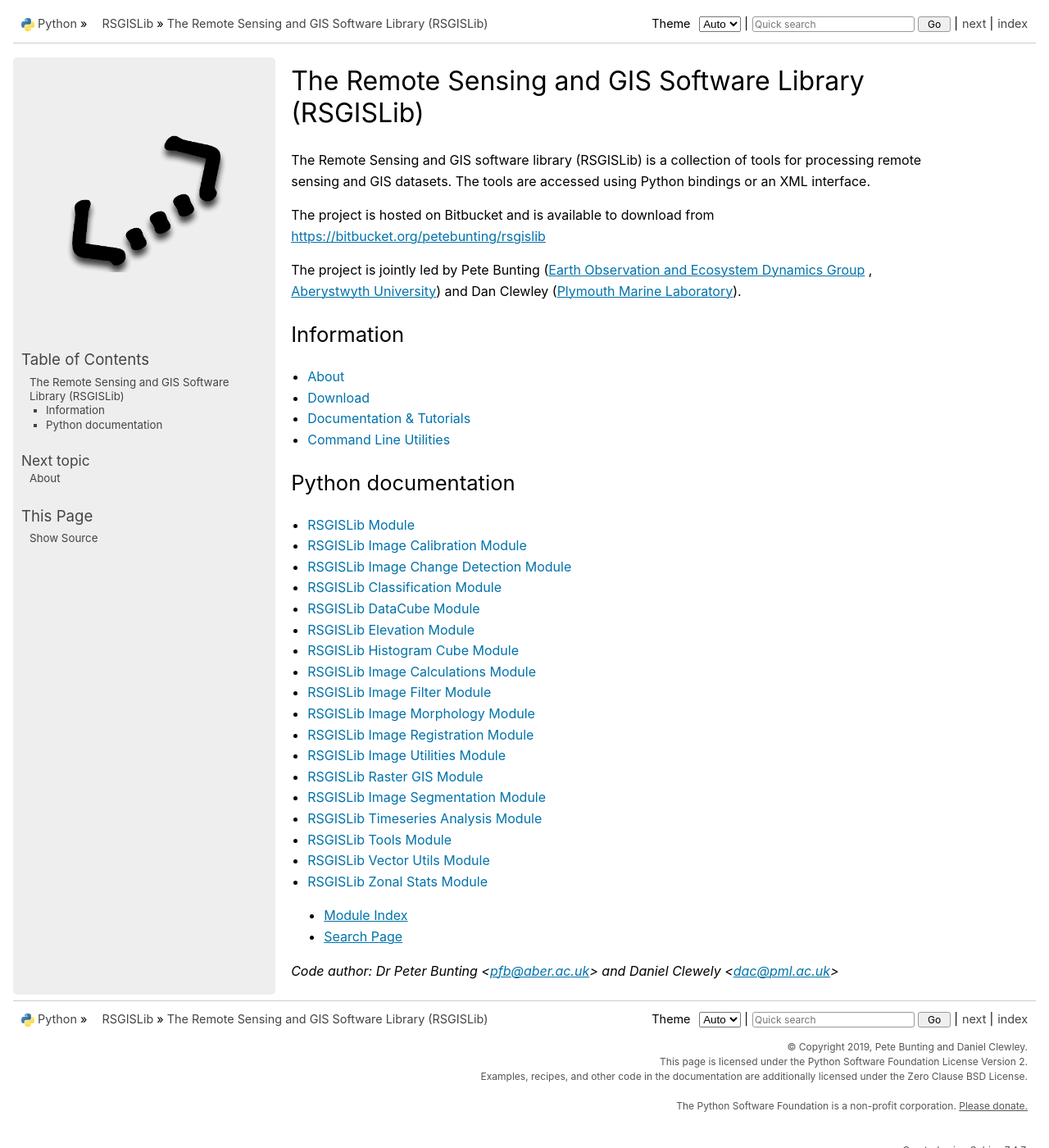
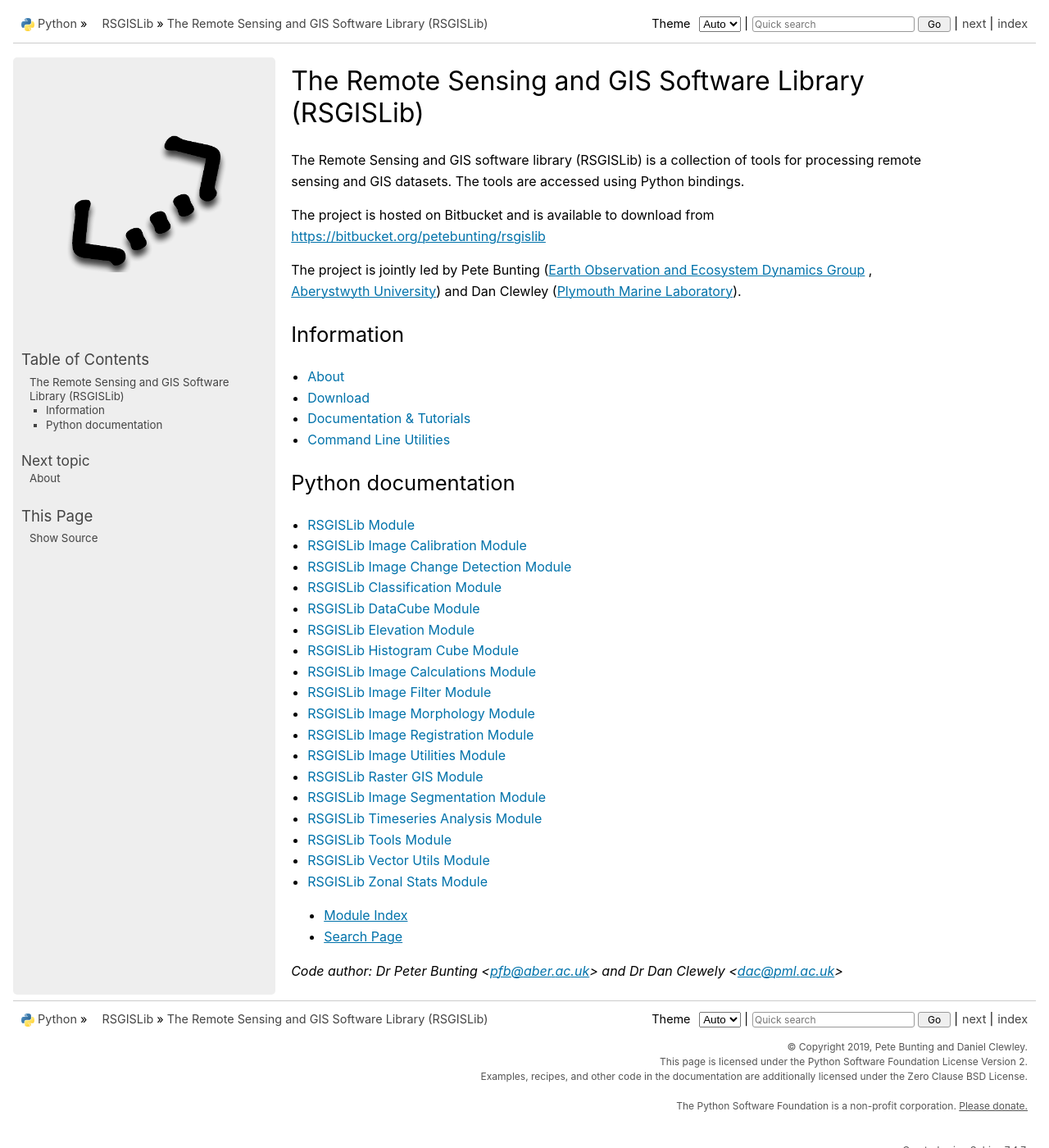
Before and after one commit to remotesensinginfo/rsgislib, a Sphinx documentation site: the page built from doc/python/source/index.rst, in a window 1280 px wide and 1400 px high. Shown: the whole window at 82% size. Built offline with Sphinx 7.4.7, drawn with Linux system fonts in a browser that asks for light colours; formulas are drawn with MathJax 3.

Commit message:
Updated my title on documentation. Also removed reference to XML interface.

```diff
--- a/doc/python/source/index.rst
+++ b/doc/python/source/index.rst
@@ -7,7 +7,7 @@
 
 The Remote Sensing and GIS Software Library (RSGISLib)
 ========================================================
-The Remote Sensing and GIS software library (RSGISLib) is a collection of tools for processing remote sensing and GIS datasets. The tools are accessed using Python bindings or an XML interface.
+The Remote Sensing and GIS software library (RSGISLib) is a collection of tools for processing remote sensing and GIS datasets. The tools are accessed using Python bindings.
 
 The project is hosted on Bitbucket and is available to download from https://bitbucket.org/petebunting/rsgislib
 
@@ -57,4 +57,4 @@
 * :ref:`modindex`
 * :ref:`search`
 
-.. codeauthor:: Dr Peter Bunting <pfb@aber.ac.uk> and Daniel Clewely <dac@pml.ac.uk>
+.. codeauthor:: Dr Peter Bunting <pfb@aber.ac.uk> and Dr Dan Clewely <dac@pml.ac.uk>
```
